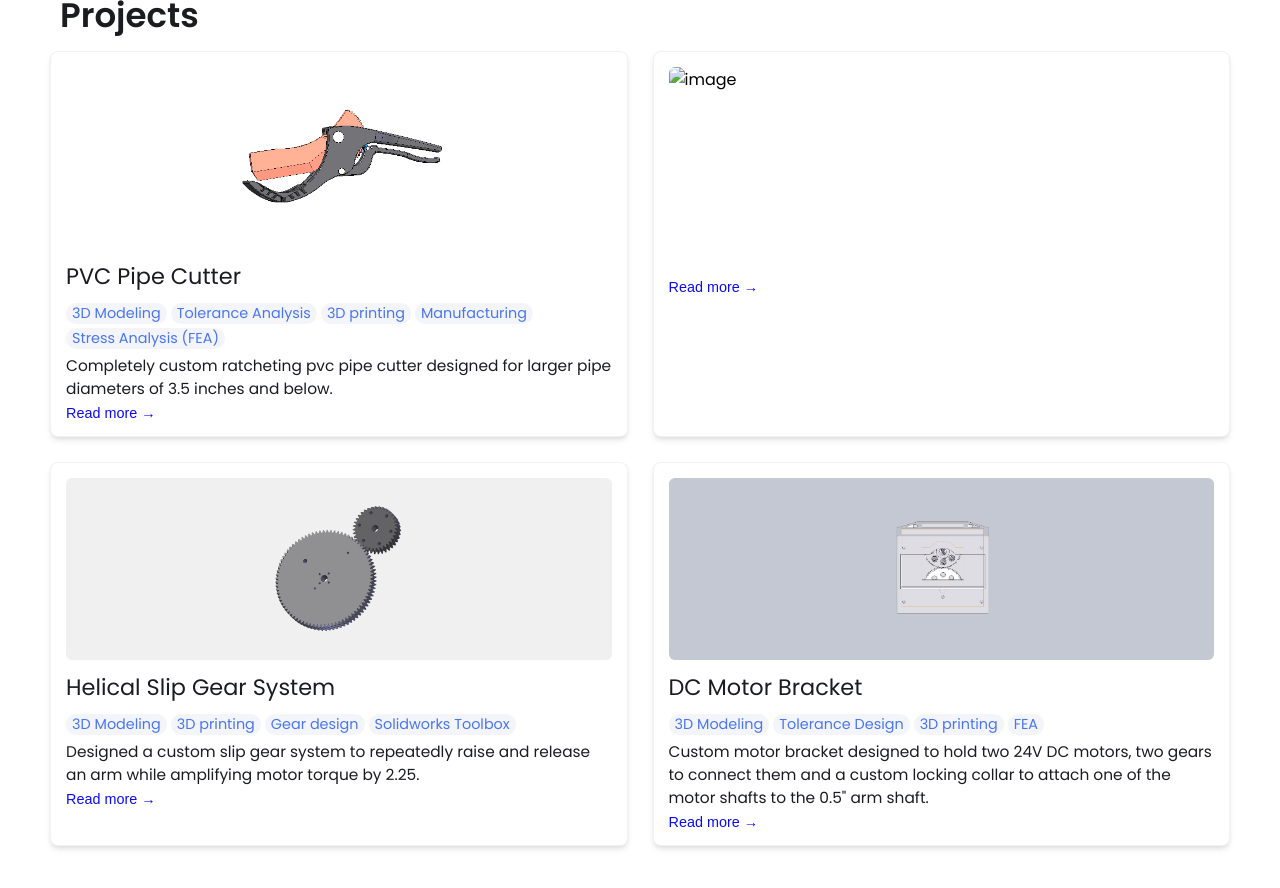
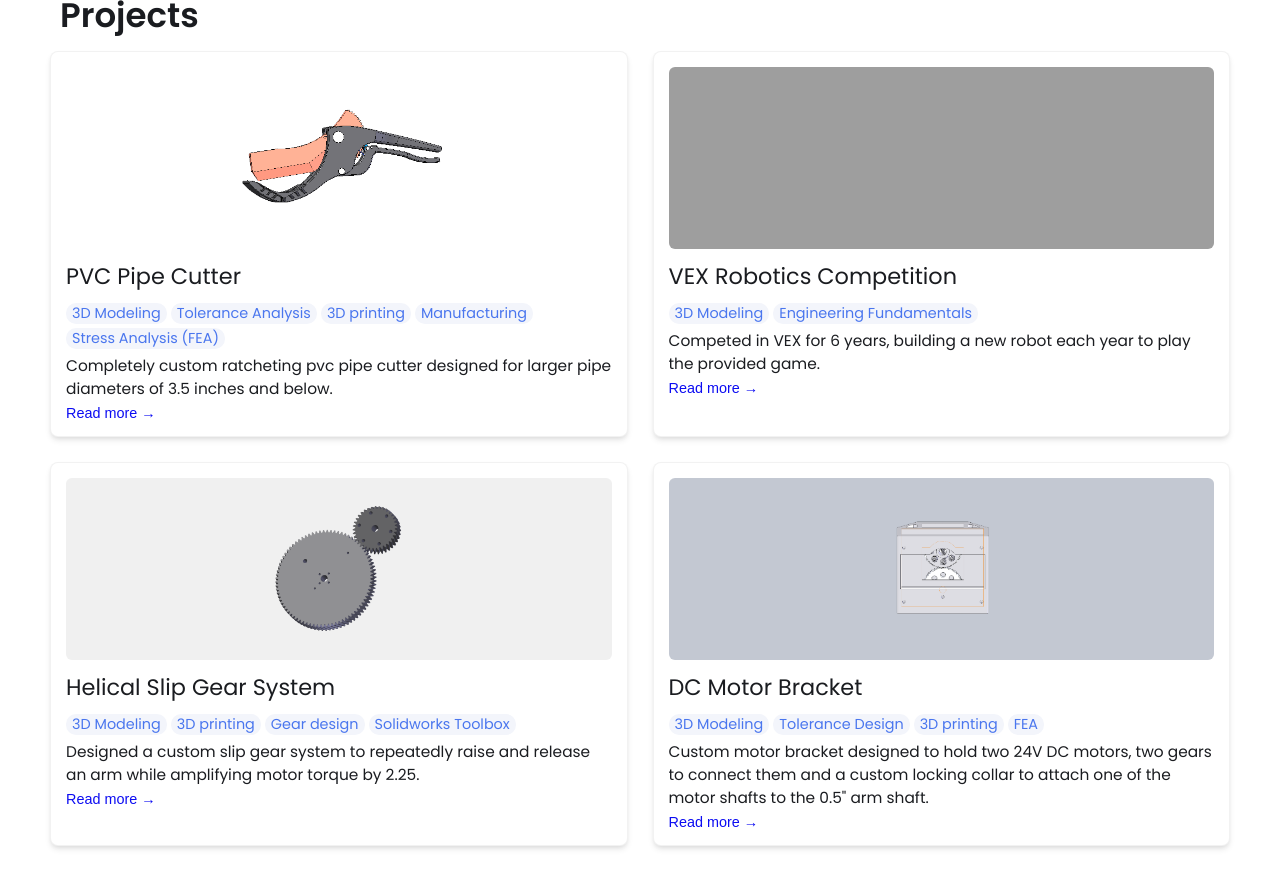
Before and after one commit to JosephWah/JosephW.github.io, a Jekyll site: the page built from index.html, in a window 1280 px wide and 900 px high, scrolled down 1043 px. Shown: the top 888 px of the window. Built offline with Jekyll 4.4.1, drawn with Linux system fonts in a browser that asks for light colours; some of the changed lines change nothing that is shown.

Commit message:
Update index.md

```diff
--- a/_projects/Robotics/index.md
+++ b/_projects/Robotics/index.md
@@ -5,5 +5,5 @@ description:  Competed in VEX for 6 years, building a new robot each year to pla
 skills:
 - 3D Modeling
 - Engineering Fundamentals
-main-image: {% include image-gallery.html images="https://live.staticflickr.com/65535/54554606951_993e639a4a_w.jpg" height="400" %}
+main-image: /Screenshot 2025-05-29 163455.png height="400"%
 ---
```
